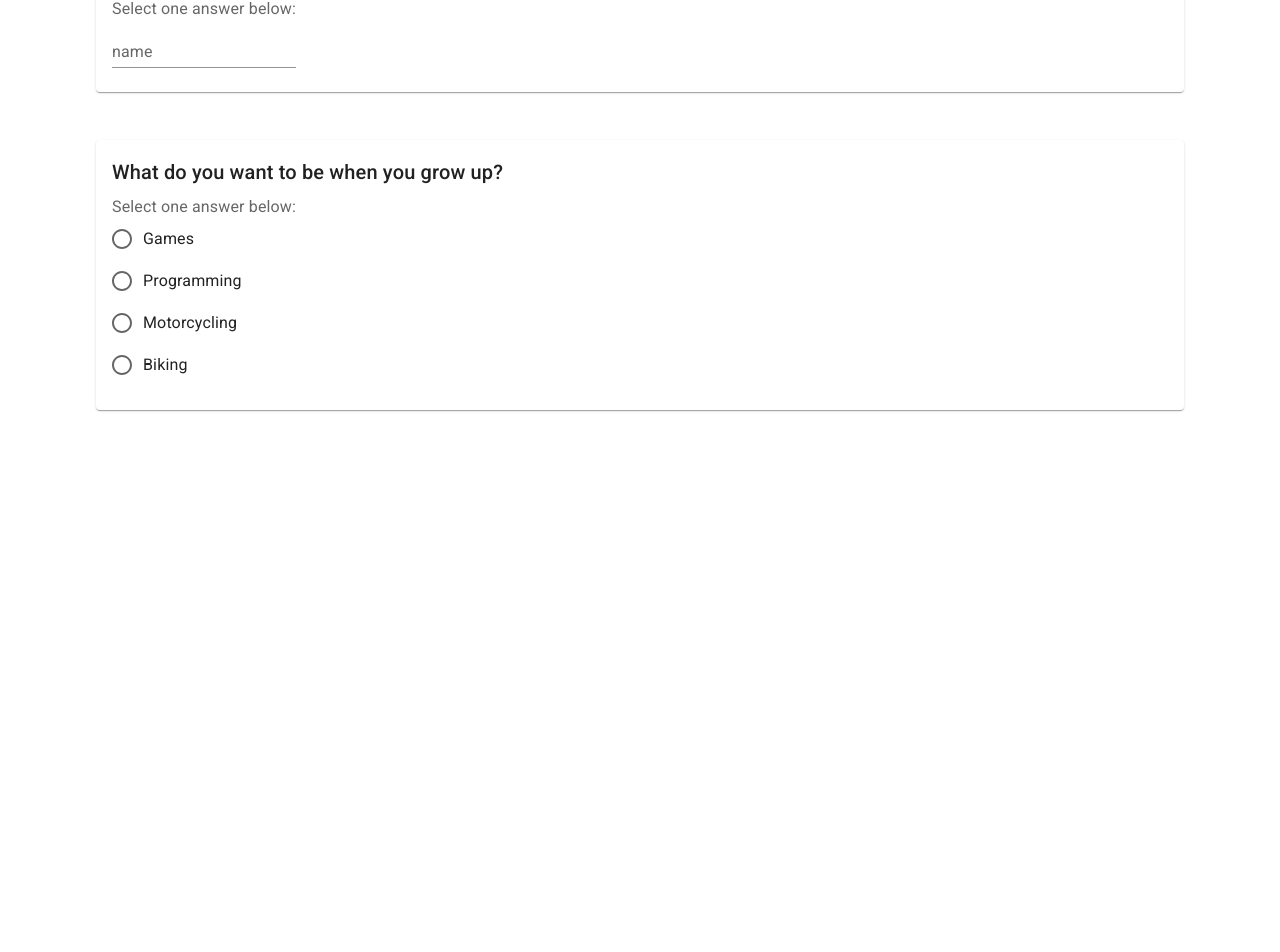
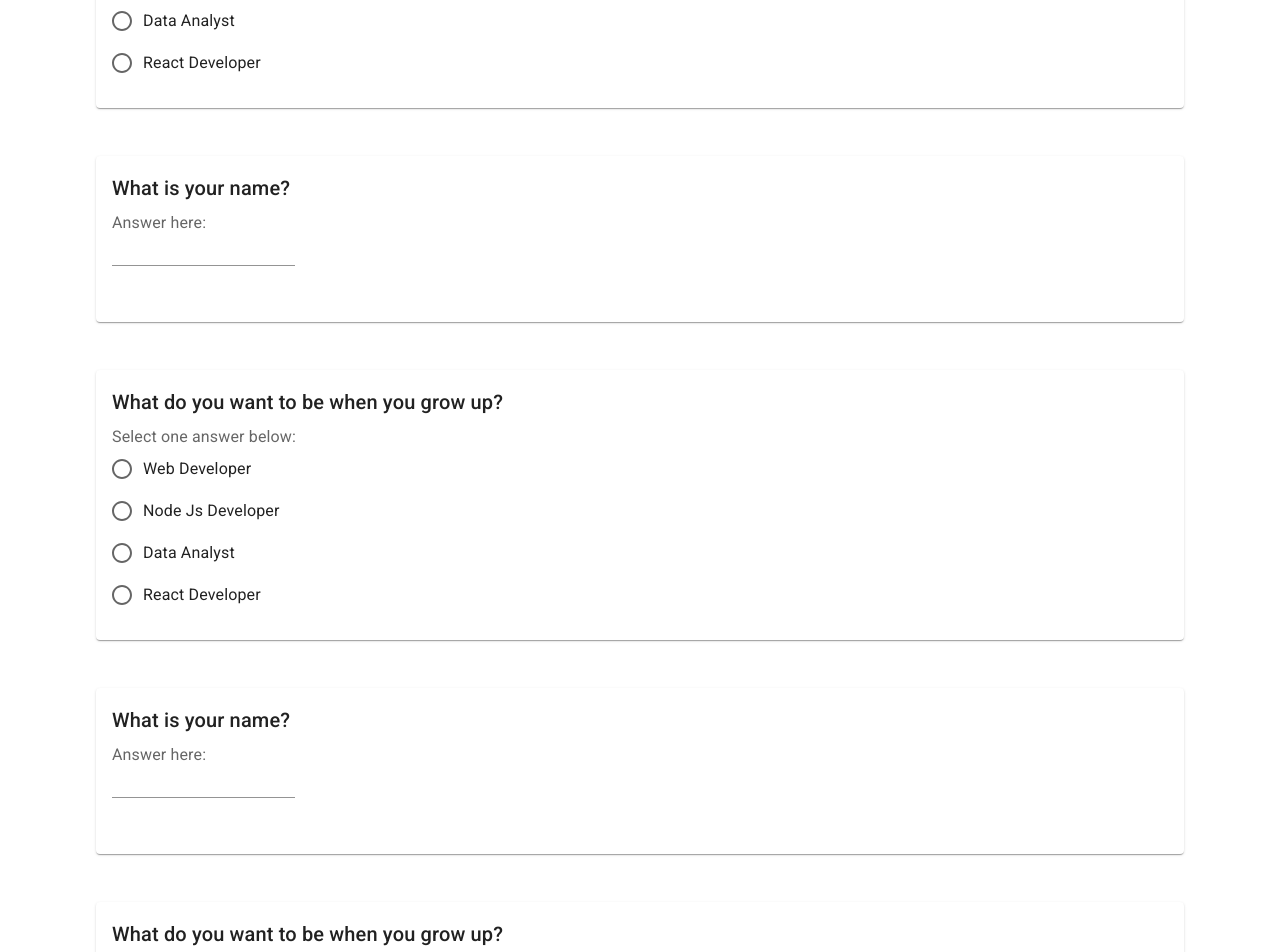
Before and after one commit to JosephCanete/crud-app, a React (Create React App) app: page / in a window 1280 px wide. Shown: the part 848-1800 px from the top of the page. Before the commit the page ends 1306 px from the top, so only its background shows below. Built offline with nearby package versions, Linux system fonts and the light colour scheme.

Commit message:
Added mock data for the forms

```diff
--- a/src/components/layout/Cards.jsx
+++ b/src/components/layout/Cards.jsx
@@ -7,9 +7,72 @@ import FormControlLabel from "@mui/material/FormControlLabel";
 import FormControl from "@mui/material/FormControl";
 import FormLabel from "@mui/material/FormLabel";
 import TextField from "@mui/material/TextField";
-import { useState, useEffect } from "react";
+import React, { useState, useEffect } from "react";
 
 export default function Cards({ data }) {
+  const mockContent = [
+    {
+      headerTitle: "What is your name?",
+      questionType: "single",
+      answer: "",
+    },
+    {
+      headerTitle: "What do you want to be when you grow up?",
+      questionType: "multi",
+      answer: [
+        "Web Developer",
+        "Node Js Developer",
+        "Data Analyst",
+        "React Developer",
+      ],
+    },
+    {
+      headerTitle: "What is your name?",
+      questionType: "single",
+      answer: "",
+    },
+    {
+      headerTitle: "What do you want to be when you grow up?",
+      questionType: "multi",
+      answer: [
+        "Web Developer",
+        "Node Js Developer",
+        "Data Analyst",
+        "React Developer",
+      ],
+    },
+    {
+      headerTitle: "What is your name?",
+      questionType: "single",
+      answer: "",
+    },
+    {
+      headerTitle: "What do you want to be when you grow up?",
+      questionType: "multi",
+      answer: [
+        "Web Developer",
+        "Node Js Developer",
+        "Data Analyst",
+        "React Developer",
+      ],
+    },
+    {
+      headerTitle: "What is your name?",
+      questionType: "single",
+      answer: "",
+    },
+    {
+      headerTitle: "What do you want to be when you grow up?",
+      questionType: "multi",
+      answer: [
+        "Web Developer",
+        "Node Js Developer",
+        "Data Analyst",
+        "React Developer",
+      ],
+    },
+  ];
+
   const defaultOption = ["Games", "Programming", "Motorcycling", "Biking"];
   const [isRadio, setIsRadio] = useState(false);
   const [title, setTitle] = useState("Untitled form");
@@ -40,76 +103,51 @@ export default function Cards({ data }) {
           </Typography>
         </CardContent>
       </Card>
+
+      {mockContent.map((item, index) => (
+        <React.Fragment key={index}>
           <Card style={{ margin: "3rem 2rem" }}>
             <CardContent>
+              <FormControl>
                 <Typography gutterBottom variant="h6" component="div">
-            What do you want to be when you grow up?
+                  {item.headerTitle}
                 </Typography>
-          <FormControl>
+                {item.questionType === "multi" ? (
+                  <>
                     <FormLabel>Select one answer below:</FormLabel>
-            <RadioGroup defaultValue="null" name="radio-buttons-group">
-              {defaultOption.map((item, index) => (
+                    {item.answer.map((answer, index) => (
+                      <>
+                        <RadioGroup
+                          defaultValue="null"
+                          name="radio-buttons-group"
+                        >
                           <FormControlLabel
                             key={index}
-                  value={item}
+                            value={answer}
                             control={<Radio />}
-                  label={item}
+                            label={answer}
                           />
+                        </RadioGroup>
+                      </>
                     ))}
-            </RadioGroup>
+                  </>
+                ) : (
+                  <>
+                    <FormLabel>Answer here:</FormLabel>
+                    <TextField
+                      style={{ marginBottom: "2rem" }}
+                      component="div"
+                      id="standard-basic"
+                      value={""}
+                      variant="standard"
+                    />
+                  </>
+                )}
               </FormControl>
             </CardContent>
           </Card>
-
-      <Card style={{ margin: "3rem 2rem" }}>
-        <CardContent>
-          <Typography gutterBottom variant="h6" component="div">
-            What do you want to be when you grow up?
-          </Typography>
-          <FormControl>
-            <FormLabel>Select one answer below:</FormLabel>
-            <RadioGroup defaultValue="null" name="radio-buttons-group">
-              {isRadio ? (
-                defaultOption.map((item, index) => (
-                  <FormControlLabel
-                    key={index}
-                    value={item}
-                    control={<Radio />}
-                    label={item}
-                  />
-                ))
-              ) : (
-                <TextField
-                  label="name"
-                  id="standard-basic"
-                  variant="standard"
-                />
-              )}
-            </RadioGroup>
-          </FormControl>
-        </CardContent>
-      </Card>
-
-      <Card style={{ margin: "3rem 2rem" }}>
-        <CardContent>
-          <Typography gutterBottom variant="h6" component="div">
-            What do you want to be when you grow up?
-          </Typography>
-          <FormControl>
-            <FormLabel>Select one answer below:</FormLabel>
-            <RadioGroup defaultValue="null" name="radio-buttons-group">
-              {defaultOption.map((item, index) => (
-                <FormControlLabel
-                  key={index}
-                  value={item}
-                  control={<Radio />}
-                  label={item}
-                />
+        </React.Fragment>
       ))}
-            </RadioGroup>
-          </FormControl>
-        </CardContent>
-      </Card>
     </>
   );
 }
--- a/src/components/pages/Navigation.jsx
+++ b/src/components/pages/Navigation.jsx
@@ -75,7 +75,7 @@ const ResponsiveAppBar = () => {
               marginLeft: "2rem",
             }}
           >
-            Mon Custom Form
+            Custom Form
           </Typography>
 
           <Box sx={{ flexGrow: 1, display: { xs: "flex", md: "none" } }}>
```
Lines whose indentation alone changed are shown as unchanged.
